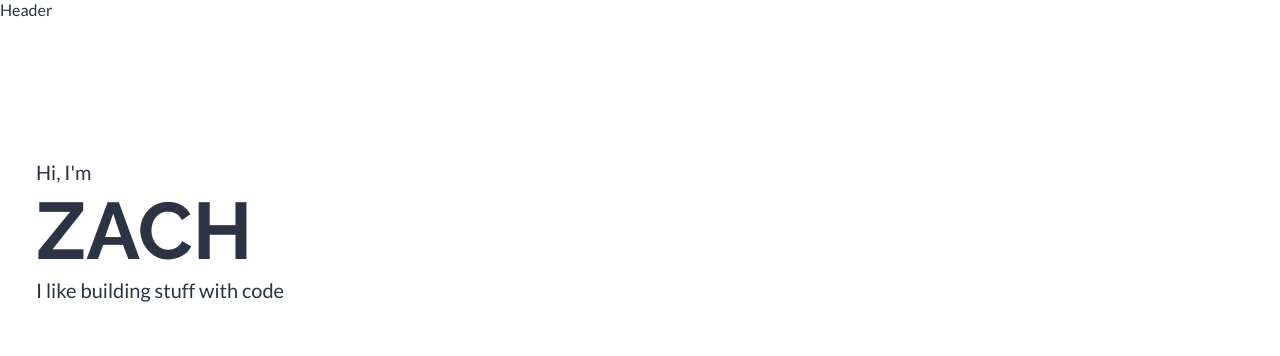
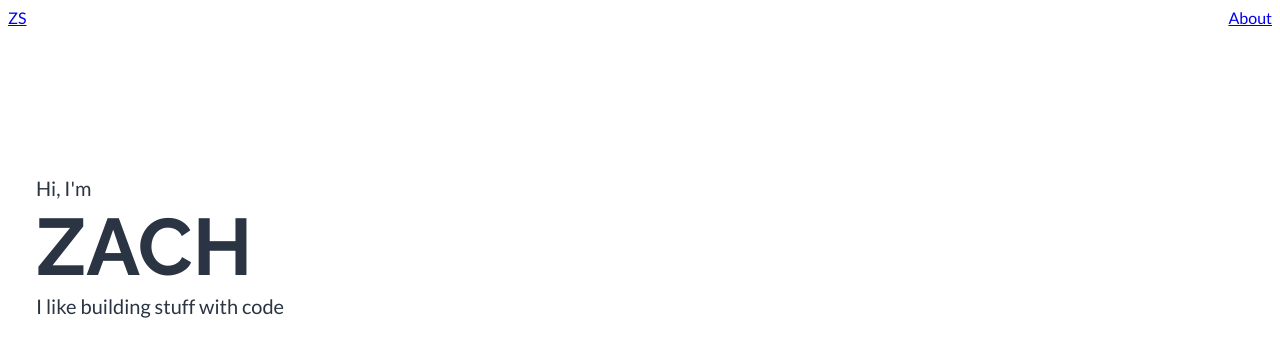
Before and after one commit to zsaffrin/zachsaffrin.com, a React (Create React App) app: page / in a window 1280 px wide. Shown: the top 356 px of the page. Built offline with nearby package versions, Linux system fonts and the light colour scheme.

Commit message:
Add some links to Header

```diff
--- a/src/App/Header/Header.css
+++ b/src/App/Header/Header.css
@@ -1,4 +1,6 @@
 
 .Header {
-
+    display: flex;
+    justify-content: space-between;
+    padding: var(--space2);
 }
--- a/src/App/Header/Header.js
+++ b/src/App/Header/Header.js
@@ -1,9 +1,11 @@
 import React from 'react';
+import { Link } from '@reach/router';
 import './Header.css';
 
 const Header = () => (
     <div className="Header">
-        Header
+        <Link to="/">ZS</Link>
+        <Link to="/about">About</Link>
     </div>
 );
 
```
